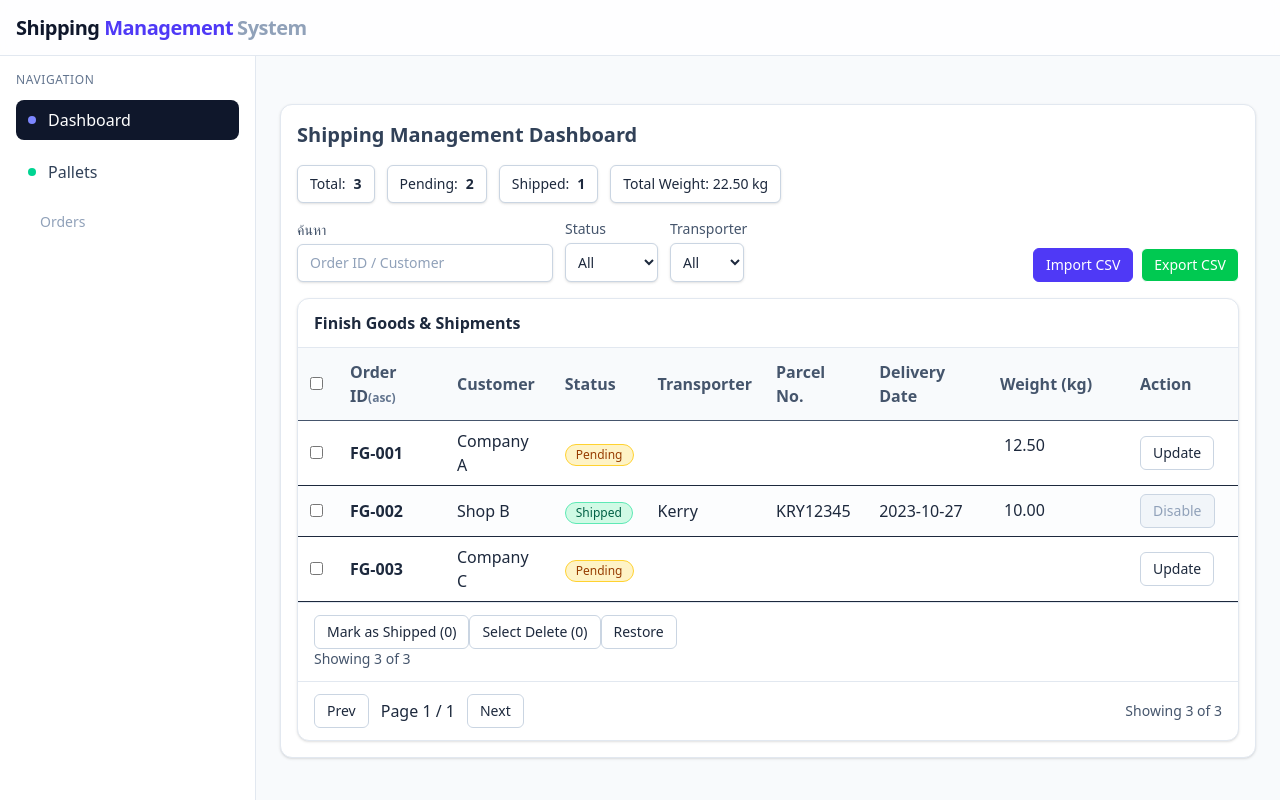
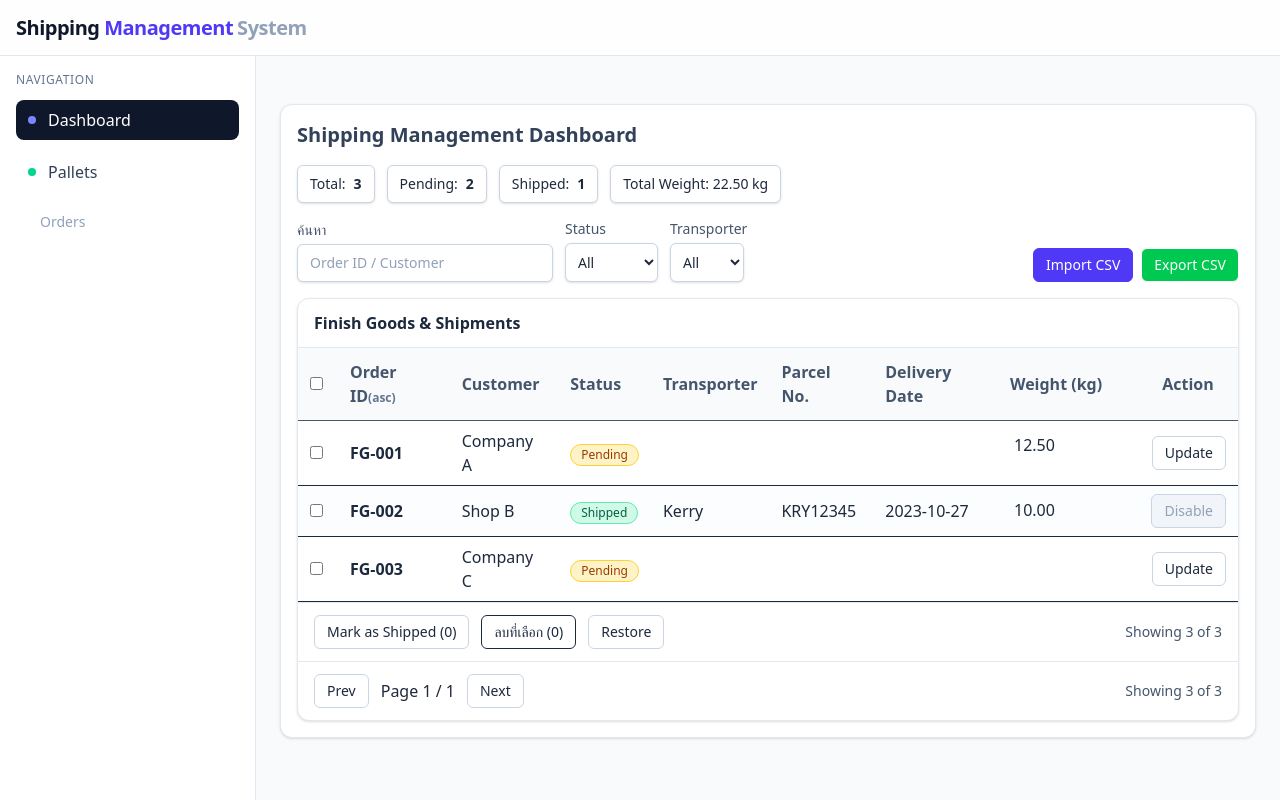
Before and after one commit to ggez55412-hash/PackingListProgramTest, a Vue app: page /dashboard in a window 1280 px wide. Built offline with nearby package versions, Linux system fonts and the light colour scheme.

Commit message:
funtiondeletetest2

```diff
--- a/src/components/Dashboard.vue
+++ b/src/components/Dashboard.vue
@@ -1,3 +1,4 @@
+
 <script setup lang="ts">
 import { ref, computed, nextTick } from 'vue'
 import dayjs from 'dayjs'
@@ -42,11 +43,12 @@ const allTransporters = computed(() => {
 })
 
 const filtered = computed<OrderRow[]>(() => {
+  // TIP: ถ้ามี store.active ให้เปลี่ยนเป็น rows = store.active.slice()
   let rows = store.orders.slice()
   const kw = keyword.value.trim().toLowerCase()
   if (kw)
     rows = rows.filter(
-      (r) => r.orderId.toLowerCase().includes(kw) || r.customer.toLowerCase().includes(kw),
+      (r) => r.orderId.toLowerCase().includes(kw) || (r.customer || '').toLowerCase().includes(kw),
     )
   if (statusFilter.value !== 'ALL') rows = rows.filter((r) => r.status === statusFilter.value)
   if (transporterFilter.value !== 'ALL')
@@ -93,7 +95,7 @@ function toggleSelect(id: string) {
   else selectedIds.value.add(id)
 }
 
-/* ---------- dialog ---------- */
+/* ---------- update dialog ---------- */
 const showDialog = ref(false),
   selectedRow = ref<OrderRow | null>(null)
 function openUpdate(row: OrderRow) {
@@ -105,7 +107,7 @@ function onSave(updated: OrderRow) {
   success(`บันทึกออเดอร์ ${updated.orderId} สำเร็จ`)
 }
 
-/* ---------- confirm bulk ---------- */
+/* ---------- confirm bulk (shipped) ---------- */
 const showConfirm = ref(false)
 const showUndo = ref(false)
 function openConfirmShipped() {
@@ -119,15 +121,9 @@ function doMarkShipped() {
   success(`ทำเครื่องหมาย Shipped จำนวน ${ids.length} แถว`)
 }
 
-
-/* ---------- delete with ConfirmDialog (แนวเร็ว) ---------- */
+/* ---------- delete with ConfirmDialog (bulk only) ---------- */
 const showConfirmDelete = ref(false)
 const pendingDeleteIds = ref<string[]>([])
-
-function openConfirmDeleteOne(orderId: string) {
-  pendingDeleteIds.value = [orderId]
-  showConfirmDelete.value = true
-}
 
 function openConfirmDeleteSelected() {
   if (selectedIds.value.size === 0) return
@@ -141,6 +137,7 @@ function doDeleteConfirmed() {
     return
   }
   if (pendingDeleteIds.value.length === 1) {
+    // เผื่อกรณีเลือกไว้ 1 แถว
     const id = pendingDeleteIds.value[0]!
     store.deleteOne(id)
     success(`ลบออเดอร์ #${id} แล้ว (Undo ได้)`)
@@ -148,18 +145,11 @@ function doDeleteConfirmed() {
     store.deleteMany(pendingDeleteIds.value)
     success(`ลบ ${pendingDeleteIds.value.length} รายการแล้ว (Undo ได้)`)
   }
-  // เคลียร์ selection และปิด dialog
   pendingDeleteIds.value = []
   selectedIds.value.clear()
   showConfirmDelete.value = false
-}
 
-
-function onDeleteSelected() {
-  if (selectedIds.value.size === 0) return
-  if (!confirm(`ลบ ${selectedIds.value.size} รายการใช่ไหม?`)) return
-  store.deleteMany(Array.from(selectedIds.value))
-  selectedIds.value.clear()
+  // แสดง Undo 5 วิ
   showUndo.value = true
   setTimeout(() => (showUndo.value = false), 5000)
 }
@@ -182,14 +172,10 @@ const editingRow = ref<number | null>(null)
 const editBuffer = ref<string>(''),
   weightInputs = ref<Record<number, HTMLInputElement | null>>({}),
   weightError = ref<string>('')
+
 function formatWeight(n?: number | string) {
-  // 1. ตรวจสอบว่าเป็นค่าว่างหรือไม่
   if (n == null || n === '') return ''
-
-  // 2. แปลงค่าเป็น Number เพื่อความปลอดภัย (เผื่อกรณีข้อมูลเป็น string)
   const num = Number(n)
-
-  // 3. ตรวจสอบว่าแปลงสำเร็จหรือไม่ (ไม่ใช่ NaN) ก่อนใช้ toFixed
   return Number.isNaN(num) ? '' : num.toFixed(2)
 }
 function parseWeight(input: string): number | null {
@@ -349,7 +335,7 @@ function onWeightPaste(e: ClipboardEvent, realIndex: number) {
       </div>
     </div>
 
-    <!-- Table (มีแค่ “ชุดเดียว”) -->
+    <!-- Table -->
     <div class="table-wrap">
       <div class="card-header">Finish Goods &amp; Shipments</div>
       <div class="card-body p-0">
@@ -365,32 +351,25 @@ function onWeightPaste(e: ClipboardEvent, realIndex: number) {
               </th>
               <th class="th cursor-pointer" @click="onSort('orderId')">
                 <span class="font-semibold">Order ID</span>
-                <span class="text-xs text-slate-500" v-if="sortKey === 'orderId'"
-                  >({{ sortDir }})</span
-                >
+                <span class="text-xs text-slate-500" v-if="sortKey === 'orderId'">({{ sortDir }})</span>
               </th>
               <th class="th cursor-pointer" @click="onSort('customer')">
                 Customer
-                <span class="text-xs text-slate-500" v-if="sortKey === 'customer'"
-                  >({{ sortDir }})</span
-                >
+                <span class="text-xs text-slate-500" v-if="sortKey === 'customer'">({{ sortDir }})</span>
               </th>
               <th class="th">Status</th>
               <th class="th">Transporter</th>
               <th class="th">Parcel No.</th>
               <th class="th cursor-pointer" @click="onSort('deliveryDate')">
                 Delivery Date
-                <span class="text-xs text-slate-500" v-if="sortKey === 'deliveryDate'"
-                  >({{ sortDir }})</span
-                >
+                <span class="text-xs text-slate-500" v-if="sortKey === 'deliveryDate'">({{ sortDir }})</span>
               </th>
               <th class="th cursor-pointer w-[140px]" @click="onSort('weightKg')">
                 Weight (kg)
-                <span class="text-xs text-slate-500" v-if="sortKey === 'weightKg'"
-                  >({{ sortDir }})</span
-                >
+                <span class="text-xs text-slate-500" v-if="sortKey === 'weightKg'">({{ sortDir }})</span>
               </th>
-              <th class="th w-[110px]">Action</th>
+              <!-- ✅ ทำให้ Action กว้างพอและคงที่ -->
+              <th class="th w-[100px] min-w-[100px] text-center">Action</th>
             </tr>
           </thead>
 
@@ -406,18 +385,15 @@ function onWeightPaste(e: ClipboardEvent, realIndex: number) {
               <td class="td font-semibold text-slate-800">{{ r.orderId }}</td>
               <td class="td">{{ r.customer }}</td>
               <td class="td">
-                <span :class="r.status === 'Pending' ? 'badge-amber' : 'badge-green'">{{
-                  r.status
-                }}</span>
+                <span :class="r.status === 'Pending' ? 'badge-amber' : 'badge-green'">{{ r.status }}</span>
               </td>
               <td class="td">{{ r.transporter || '' }}</td>
               <td class="td">{{ r.parcelNo || '' }}</td>
               <td class="td">{{ r.deliveryDate || '' }}</td>
 
-              <!-- น้ำหนักแบบ Excel-like -->
-
+              <!-- Weight cell (Excel-like) -->
               <td class="td align-top">
-                <!-- โหมดดู -->
+                <!-- View mode -->
                 <div
                   v-if="editingRow !== store.orders.findIndex((o) => o.orderId === r.orderId)"
                   class="min-h-[32px] flex items-center cursor-text hover:bg-slate-100 rounded px-1"
@@ -426,8 +402,7 @@ function onWeightPaste(e: ClipboardEvent, realIndex: number) {
                 >
                   {{ formatWeight(r.weightKg) }}
                 </div>
-
-                <!-- โหมดแก้ไข -->
+                <!-- Edit mode -->
                 <div v-else>
                   <input
                     :ref="
@@ -462,17 +437,20 @@ function onWeightPaste(e: ClipboardEvent, realIndex: number) {
                 </div>
               </td>
 
+              <!-- ✅ Action: เหลือเฉพาะปุ่ม Update และกัน wrap -->
               <td class="td">
+                <div class="flex items-center justify-end gap-2 flex-nowrap whitespace-nowrap">
                   <button
                     type="button"
                     @click="openUpdate(r)"
                     :disabled="r.status === 'Shipped'"
-                  :class="['btn', r.status === 'Shipped' ? 'btn-disabled' : 'btn-ghost']"
+                    :class="['btn btn-sm', r.status === 'Shipped' ? 'btn-disabled' : 'btn-ghost']"
+                    title="Update"
                   >
                     {{ r.status === 'Shipped' ? 'Disable' : 'Update' }}
                   </button>
+                </div>
               </td>
-
             </tr>
           </tbody>
         </table>
@@ -480,6 +458,7 @@ function onWeightPaste(e: ClipboardEvent, realIndex: number) {
 
       <!-- Bulk actions -->
       <div class="card-footer">
+        <div class="flex items-center gap-3 flex-wrap">
           <button
             class="btn btn-ghost"
             :disabled="selectedIds.size === 0"
@@ -488,35 +467,24 @@ function onWeightPaste(e: ClipboardEvent, realIndex: number) {
             Mark as Shipped ({{ selectedIds.size }})
           </button>
 
-<!-- ✅ ลบหลายรายการ -->
+          <!-- ลบหลายรายการ -->
           <button
-    class="btn btn-ghost"
+            class="btn btn-error"
             :disabled="selectedIds.size === 0"
-    @click="onDeleteSelected"
+            @click="openConfirmDeleteSelected"
           >
-    Select Delete ({{ selectedIds.size }})
+            ลบที่เลือก ({{ selectedIds.size }})
           </button>
 
-  <!-- ✅ Undo ลบล่าสุด -->
+          <!-- Undo -->
           <button class="btn btn-ghost" :disabled="!showUndo" @click="onUndoDelete">
             Restore
           </button>
 
-  <!-- (ออปชัน) ลบถาวร -->
-  <!--
-  <button
-    class="btn btn-outline btn-error"
-    :disabled="selectedIds.size === 0"
-    @click="onHardDeleteSelected"
-  >
-    ลบถาวร
-  </button>
-  -->
-
           <div class="ml-auto text-sm text-slate-600">
             Showing {{ paged.length }} of {{ sorted.length }}
           </div>
-
+        </div>
       </div>
 
       <!-- Pagination -->
@@ -537,6 +505,7 @@ function onWeightPaste(e: ClipboardEvent, realIndex: number) {
       :existingParcelNos="store.parcelNosSet"
       @save="onSave"
     />
+    <!-- Confirm ทำเครื่องหมาย Shipped -->
     <ConfirmDialog
       v-model="showConfirm"
       title="Confirm"
@@ -545,5 +514,16 @@ function onWeightPaste(e: ClipboardEvent, realIndex: number) {
       cancel-text="No"
       @confirm="doMarkShipped"
     />
+    <!-- Confirm ลบรายการ (Bulk/Single ผ่าน selection) -->
+    <ConfirmDialog
+      v-model="showConfirmDelete"
+      title="ลบรายการ"
+      :message="pendingDeleteIds.length === 1
+        ? `ต้องการลบ Order #${pendingDeleteIds[0]} ใช่หรือไม่ ? (Undo ได้)`
+        : `ต้องการลบ ${pendingDeleteIds.length} รายการ ใช่หรือไม่ ? (Undo ได้)`"
+      confirm-text="ลบ"
+      cancel-text="ยกเลิก"
+      @confirm="doDeleteConfirmed"
+    />
   </section>
 </template>
```
Lines whose indentation alone changed are shown as unchanged.
